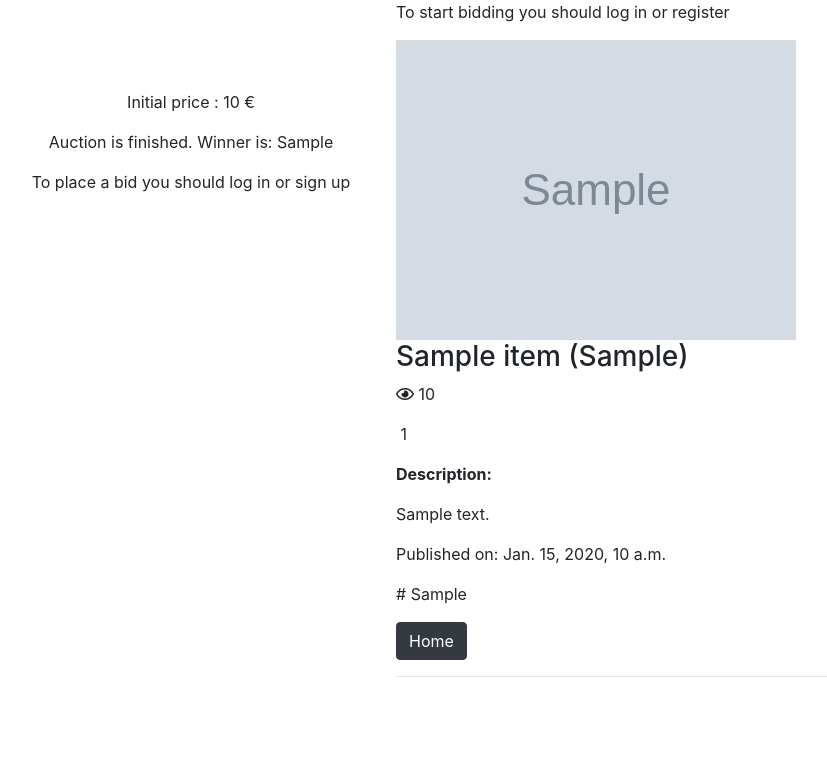
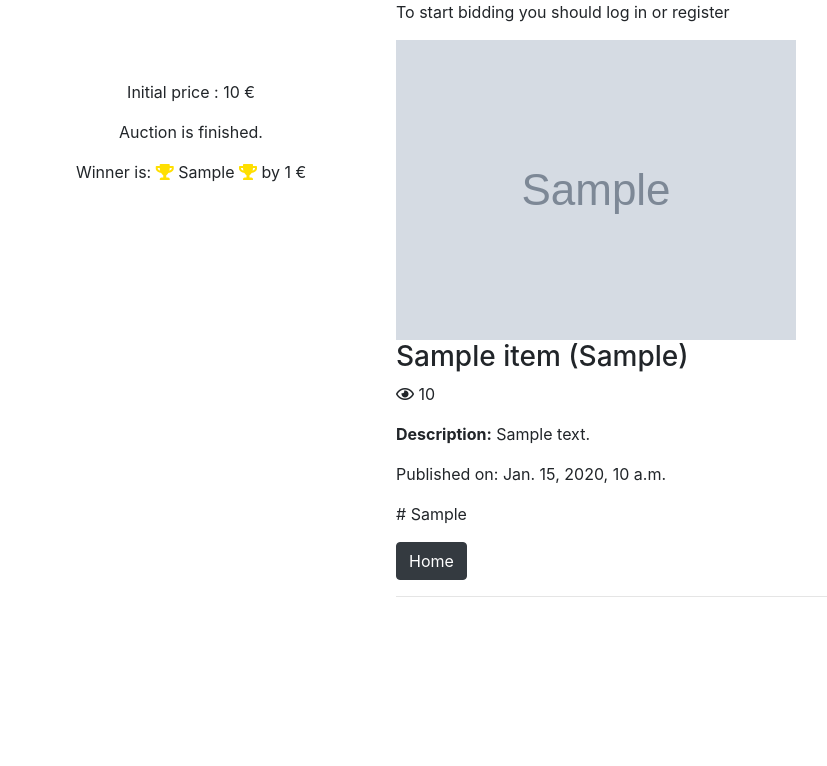
Before and after one commit to meghdadyazdi/Auction, a Django app: page /items/1 in a window 1280 px wide. Shown: the part 57-823 px from the top of the page, without its empty margins (69-896 px from the left). After the commit the page ends 654 px from the top, so only its background shows below. Run offline with Django 3.2, Linux system fonts and the light colour scheme; tables that the repository leaves empty hold one stand-in row (values such as "Sample post"); grey boxes marked "Sample" are stand-in pictures; some libraries are stand-ins or nearby versions.

Commit message:
styling detail page

```diff
--- a/items/templates/itemdetail.html
+++ b/items/templates/itemdetail.html
@@ -60,7 +60,7 @@
     <p class="">Initial price : <span>{{item.price}} €</span></p>
 
 
-    {% if item.highest_bid_offer == item.price %}
+    {% if item.highest_bid_offer == item.price and item.auction_status and not item.sold %}
     <div class="d-none" id="end-auction-no-bid">
       <p>Auction is finished. No one bidded this item.</p>
     </div>
@@ -76,19 +76,20 @@
     {% if item.highest_bid_user == user.username %}
       <p>Congragulations!! You won this item</p>
     {% else %}
-      <p>Auction is finished. Winner is: {{item.highest_bid_user}}</p>
+      <p>Auction is finished.</p>
+      <p>Winner is: <span class="winner"><i class="fas fa-trophy"></i> {{item.highest_bid_user}} <i class="fas fa-trophy"></i></span> by {{item.highest_bid_offer}} €</p>
     {% endif %}
     </div>
 
     <div class="" id="status-highest">
     {% if item.highest_bid_user == user.username %}
-      <p>The highest bid so far is {{item.highest_bid_offer}} € by
-        YOU
+      <p>The highest bid so far is <strong>{{item.highest_bid_offer}} €</strong> by
+        <strong>You</strong>
       </p>
-    {% else %}
+    {% elif item.auction_status %}
       <p>
-        The highest bid so far is {{item.highest_bid_offer}} € by
-        {{item.highest_bid_user}}
+        The highest bid so far is <strong>{{item.highest_bid_offer}} €</strong> by
+        <strong>{{item.highest_bid_user}}</strong>
       </p>
     {% endif %}
     </div>
@@ -124,10 +125,9 @@
 
 
 
-    {% if user.username and item.seller != user.username %}
+    {% if user.username and item.seller != user.username and item.auction_status %}
     <div class="" id="bidding">
-      <p>Place a bid and win this item</p>
-      <div class="">Bid:</div>
+      <div>Place a higher bid and win this item</div>
       {% if item.price <= 500 %}
       <button class="btn btn-danger" type="" id="1a">+1€</button>
       <button class="btn btn-danger" type="" id="5a">+5€</button>
@@ -150,8 +150,8 @@
       <button class="btn btn-danger" type="" id="5000d">+5000€</button>
       {% endif %}
     </div>
-    {% elif not user.username %}
-    <div><p>To place a bid you should log in or sign up</p></div>
+    {% elif not user.username and not item.sold%}
+    <div><p>To place a bid you should first <a class="" href="{% url 'login' %}">Log In</a> or <a class="" href="{% url 'register' %}">Register</a></p></div>
     {% endif %}
 
 
@@ -183,18 +183,14 @@
     <p>
       <span class="boldtext"><i class="far fa-eye"></i></span> {{item.views}}
     </p>
-    <p>
-      <span class="boldtext"><i class="far"></i></span> {{item.auction_status}}
-    </p>
     <p>{{ item.content }}</p>
     <p>
-      <span class="boldtext"><strong>Description:</strong></span>
+      <span class="boldtext"><strong>Description:</strong> {{ item.description }}</span>
     </p>
-    <p>{{ item.description }}</p>
     <p><span class="boldtext">Published on:</span> {{ item.published_date }}</p>
     <p><span class="boldtext">#</span> {{ item.tag }}</p>
     <a href="{% url 'get_items' %}" class="btn btn-dark">Home</a>
-    {% if user.username and user.username == item.seller %}
+    {% if user.username and user.username == item.seller  and not item.auction_status %}
     <a href="{% url 'edit_item' item.id%}" class="btn btn-danger">Edit</a>
     {% endif %}
     <hr />
--- a/static/css/custom.css
+++ b/static/css/custom.css
@@ -146,6 +146,10 @@ body {
    filter: alpha(opacity=0);
 }
 
+.fa-trophy{
+    color: rgb(255,223,0)
+}
+
 
 
 
@@ -159,11 +163,11 @@ body {
   line-height: 1;
   padding: 5px;
   margin-top: 20px;
-  font-size: 60px;
+  font-size: 50px;
   font-family: Cambria, Cochin, Georgia, Times, 'Times New Roman', serif;
 }
 
- .digits {
+.digits {
   display: block;
   font-size: 15px;
   color: #111;
@@ -182,7 +186,7 @@ body {
 }
 
 #seconds {
-  font-size: 30px;
+  font-size: 25px;
   color: #abcd58;
 }
 /* buttons____________________________________________ */
@@ -203,3 +207,27 @@ footer {
     padding-bottom: 40px;
     color: #A9A9A9;
 }
+
+/*-------------------------------Media Query-----------------------------------*/
+
+@media only screen and (max-width: 576px) {
+    #seconds {
+        font-size: 25px;
+    }
+
+    .timer {
+        font-size: 40px;
+    }
+
+}
+
+/* @media only screen and (max-width: 780px) {
+    #seconds {
+        font-size: 25px;
+    }
+
+    .timer {
+        font-size: 50px;
+    }
+
+} */
```
Also changed, not shown: media/img/images_4cn1ZTZ.jpg (added), media/img/logo-postgresql-700x500.png (added).
